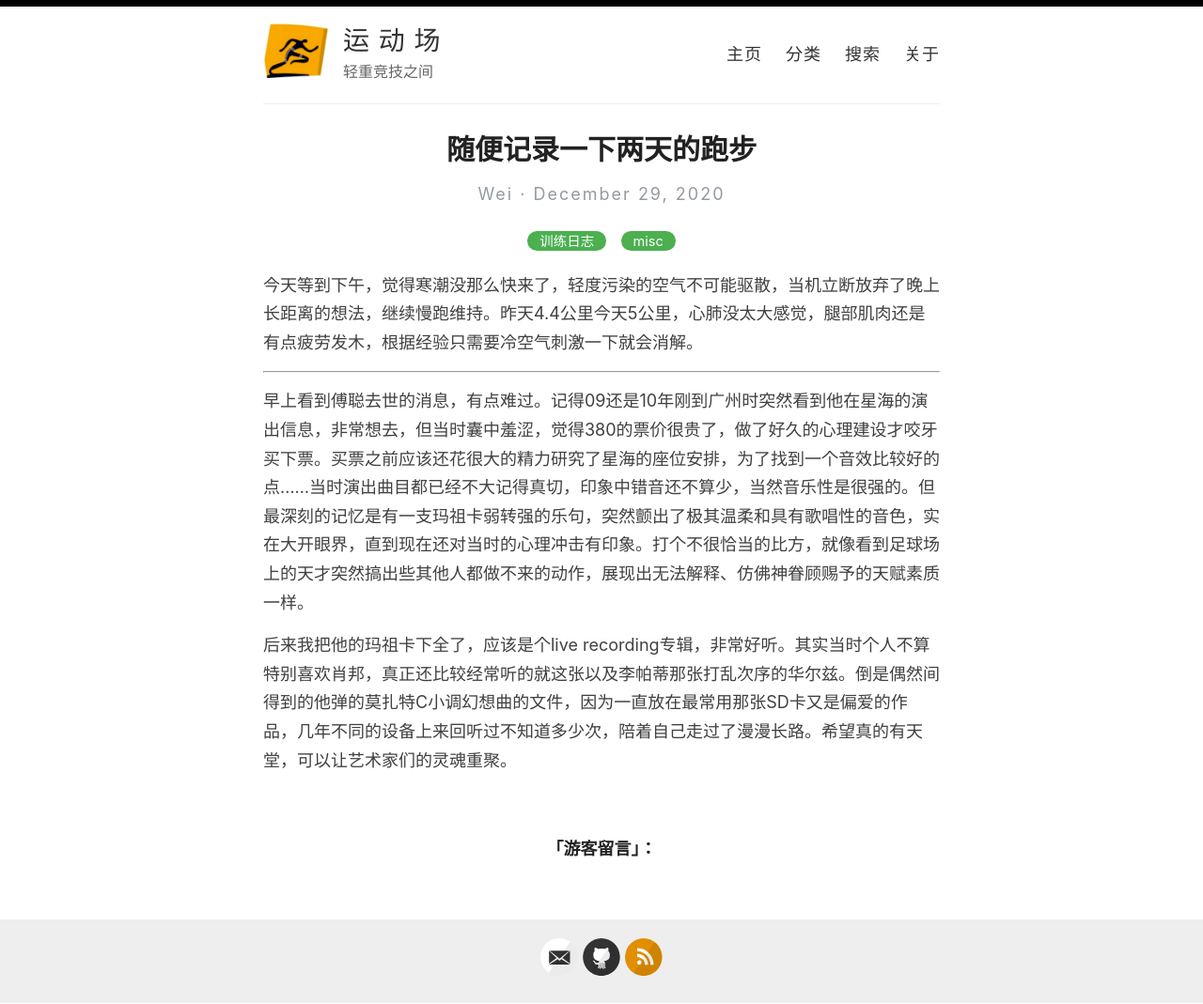
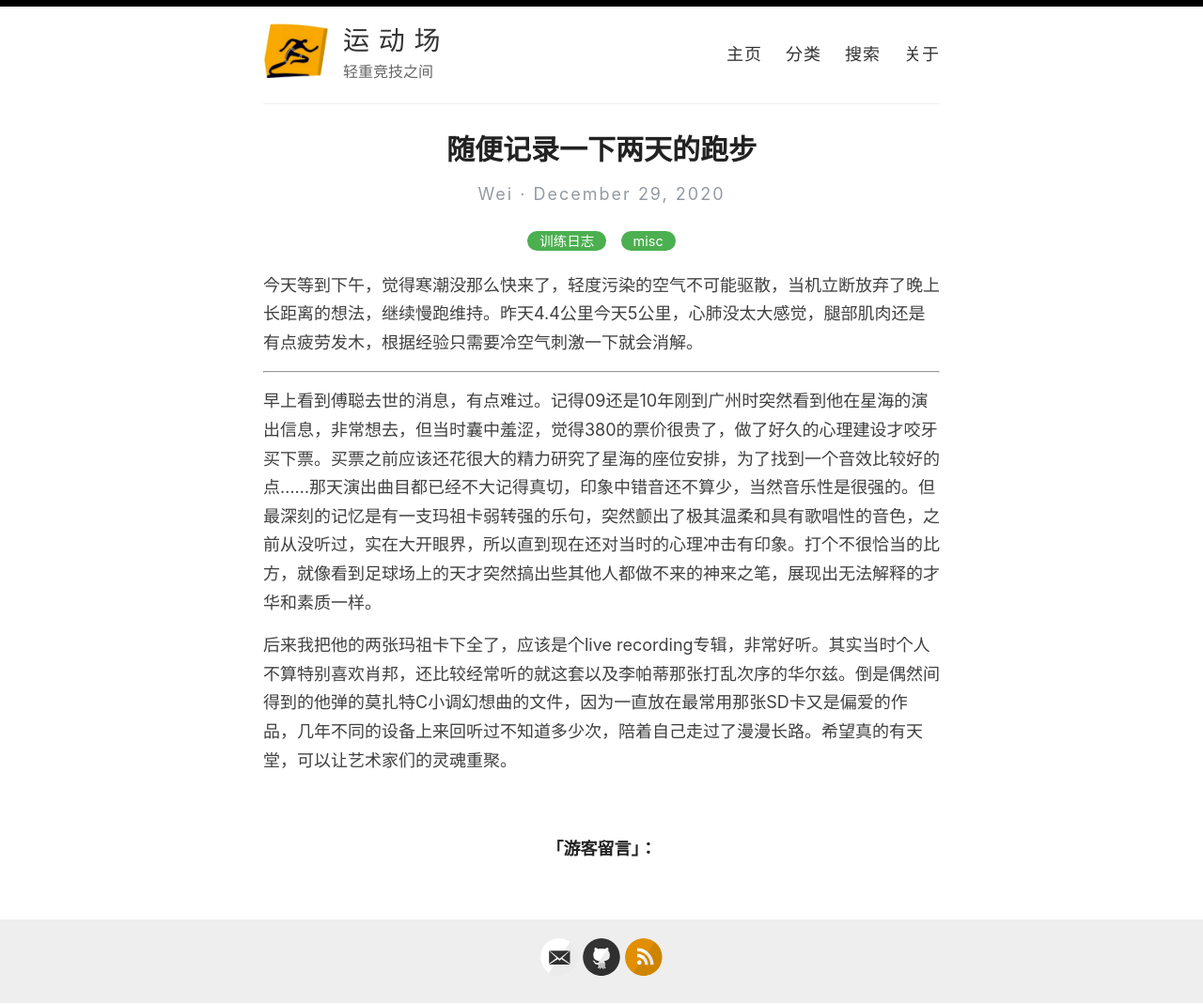
Before and after one commit to athletik/athletik.github.io, a Jekyll site: the page built from _posts/2020-12-29-随便记录一下两天的跑步.md, in a window 1280 px wide. Shown: the whole page at 94% size. Built offline with Jekyll 4.4.1, drawn with Linux system fonts in a browser that asks for light colours; comment, search, counter and statistics services are not loaded.

Commit message:
Update 2020-12-29-随便记录一下两天的跑步.md

```diff
--- a/_posts/2020-12-29-随便记录一下两天的跑步.md
+++ b/_posts/2020-12-29-随便记录一下两天的跑步.md
@@ -8,6 +8,6 @@ title: 随便记录一下两天的跑步
 
 ---
 
-早上看到傅聪去世的消息，有点难过。记得09还是10年刚到广州时突然看到他在星海的演出信息，非常想去，但当时囊中羞涩，觉得380的票价很贵了，做了好久的心理建设才咬牙买下票。买票之前应该还花很大的精力研究了星海的座位安排，为了找到一个音效比较好的点……当时演出曲目都已经不大记得真切，印象中错音还不算少，当然音乐性是很强的。但最深刻的记忆是有一支玛祖卡弱转强的乐句，突然颤出了极其温柔和具有歌唱性的音色，实在大开眼界，直到现在还对当时的心理冲击有印象。打个不很恰当的比方，就像看到足球场上的天才突然搞出些其他人都做不来的动作，展现出无法解释、仿佛神眷顾赐予的天赋素质一样。
+早上看到傅聪去世的消息，有点难过。记得09还是10年刚到广州时突然看到他在星海的演出信息，非常想去，但当时囊中羞涩，觉得380的票价很贵了，做了好久的心理建设才咬牙买下票。买票之前应该还花很大的精力研究了星海的座位安排，为了找到一个音效比较好的点……那天演出曲目都已经不大记得真切，印象中错音还不算少，当然音乐性是很强的。但最深刻的记忆是有一支玛祖卡弱转强的乐句，突然颤出了极其温柔和具有歌唱性的音色，之前从没听过，实在大开眼界，所以直到现在还对当时的心理冲击有印象。打个不很恰当的比方，就像看到足球场上的天才突然搞出些其他人都做不来的神来之笔，展现出无法解释的才华和素质一样。
 
-后来我把他的玛祖卡下全了，应该是个live recording专辑，非常好听。其实当时个人不算特别喜欢肖邦，真正还比较经常听的就这张以及李帕蒂那张打乱次序的华尔兹。倒是偶然间得到的他弹的莫扎特C小调幻想曲的文件，因为一直放在最常用那张SD卡又是偏爱的作品，几年不同的设备上来回听过不知道多少次，陪着自己走过了漫漫长路。希望真的有天堂，可以让艺术家们的灵魂重聚。
+后来我把他的两张玛祖卡下全了，应该是个live recording专辑，非常好听。其实当时个人不算特别喜欢肖邦，还比较经常听的就这套以及李帕蒂那张打乱次序的华尔兹。倒是偶然间得到的他弹的莫扎特C小调幻想曲的文件，因为一直放在最常用那张SD卡又是偏爱的作品，几年不同的设备上来回听过不知道多少次，陪着自己走过了漫漫长路。希望真的有天堂，可以让艺术家们的灵魂重聚。
```
